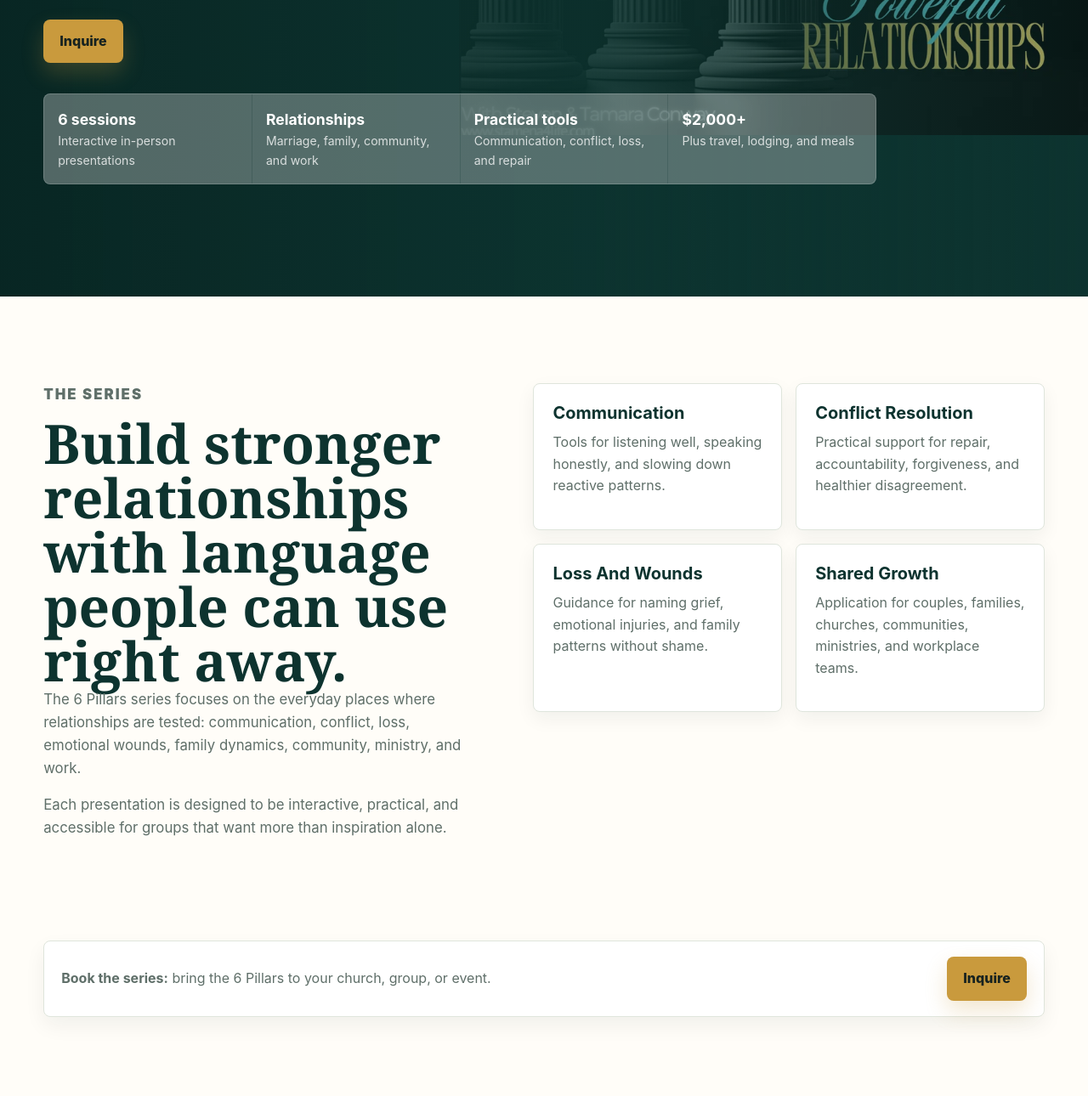
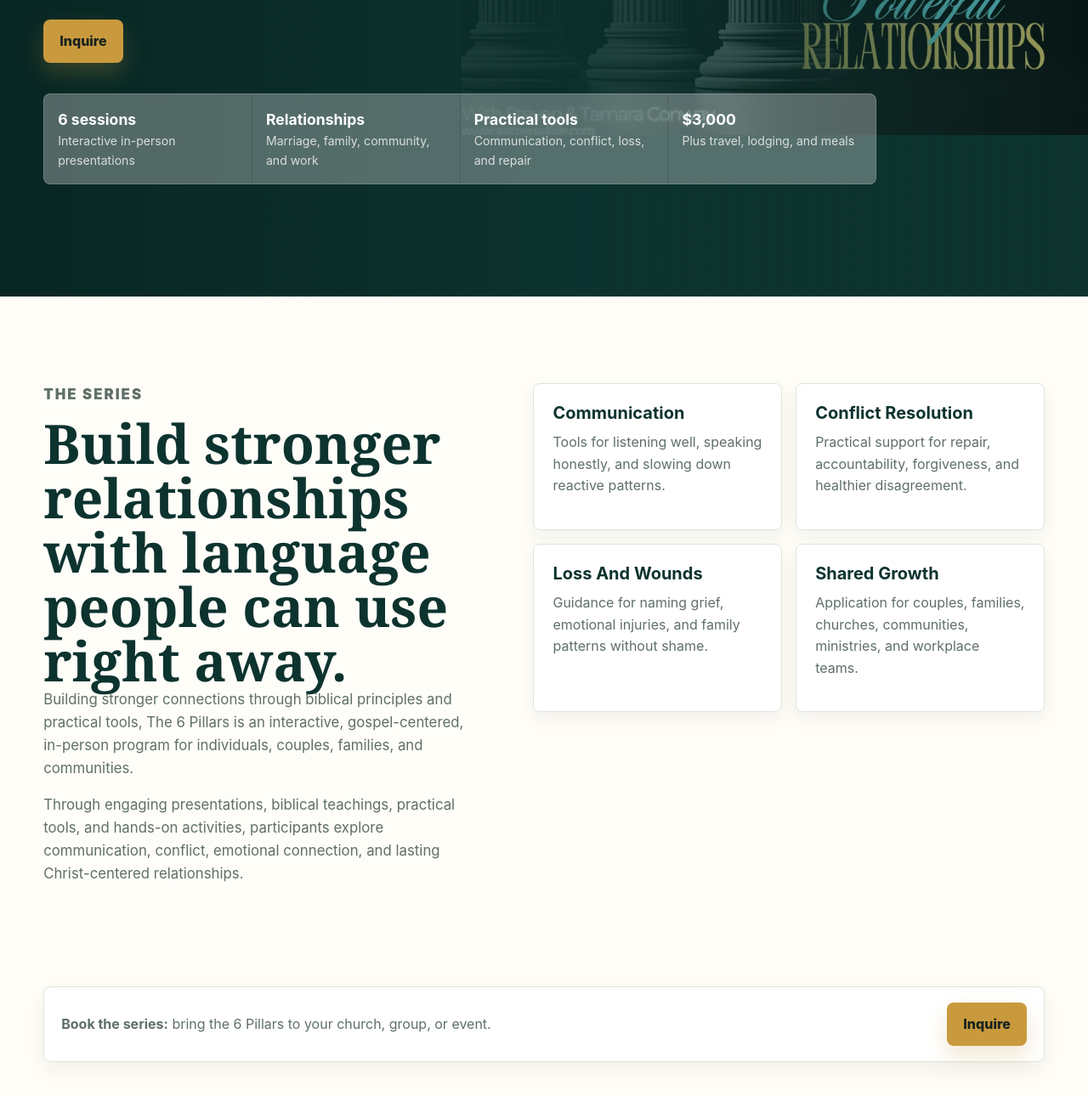
Before and after one commit to stamena4life/stamena4life.github.io, a plain HTML site: page six-pillars/index.html in a window 1280 px wide. Shown: the part 590-1880 px from the top of the page at 85% size. Drawn offline with Linux system fonts and the light colour scheme.

Commit message:
Add files via upload

```diff
--- a/six-pillars/index.html
+++ b/six-pillars/index.html
@@ -55,7 +55,7 @@
           <li><strong>6 sessions</strong><span>Interactive in-person presentations</span></li>
           <li><strong>Relationships</strong><span>Marriage, family, community, and work</span></li>
           <li><strong>Practical tools</strong><span>Communication, conflict, loss, and repair</span></li>
-          <li><strong>$2,000+</strong><span>Plus travel, lodging, and meals</span></li>
+          <li><strong>$3,000</strong><span>Plus travel, lodging, and meals</span></li>
         </ul>
       </div>
     </section>
@@ -65,8 +65,8 @@
         <div class="landing-intro">
           <p class="eyebrow">The Series</p>
           <h2>Build stronger relationships with language people can use right away.</h2>
-          <p>The 6 Pillars series focuses on the everyday places where relationships are tested: communication, conflict, loss, emotional wounds, family dynamics, community, ministry, and work.</p>
-          <p>Each presentation is designed to be interactive, practical, and accessible for groups that want more than inspiration alone.</p>
+          <p>Building stronger connections through biblical principles and practical tools, The 6 Pillars is an interactive, gospel-centered, in-person program for individuals, couples, families, and communities.</p>
+          <p>Through engaging presentations, biblical teachings, practical tools, and hands-on activities, participants explore communication, conflict, emotional connection, and lasting Christ-centered relationships.</p>
         </div>
         <div class="detail-grid">
           <article class="detail-card">
@@ -110,6 +110,7 @@
           <p><strong>Phone:</strong> <a href="tel:+13133431422">313-343-1422</a></p>
           <p><strong>Email:</strong> <a href="mailto:stamena4life@gmail.com">stamena4life@gmail.com</a></p>
           <p><strong>Booking:</strong> <a href="mailto:stevenconway@stamena4life.com">stevenconway@stamena4life.com</a></p>
+          <p><strong>Mail:</strong> P.O. Box 210053, Auburn Hills, MI 48326</p>
         </div>
         <form class="contact-form" data-mail-form>
           <h3>Quick Message</h3>
```
